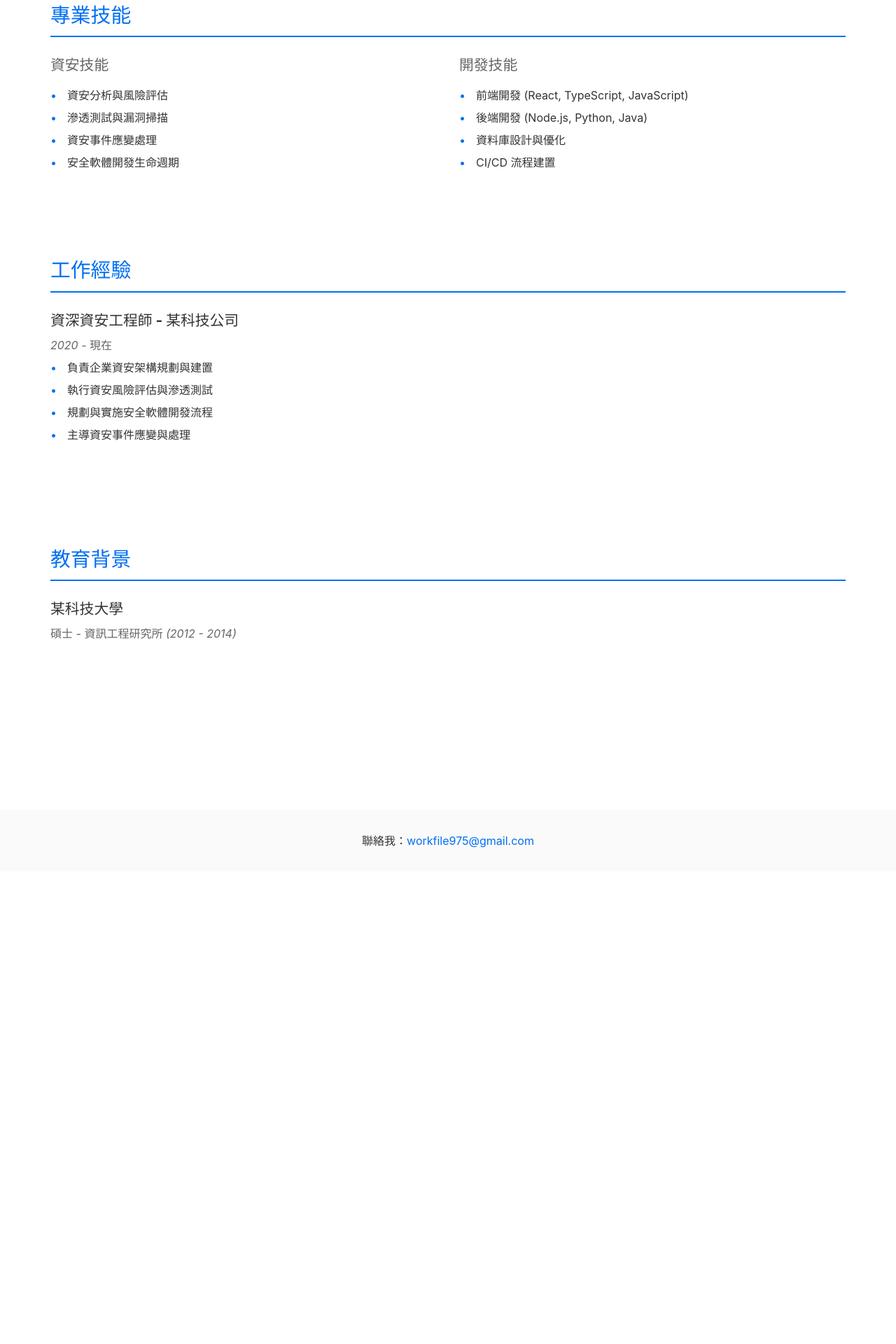
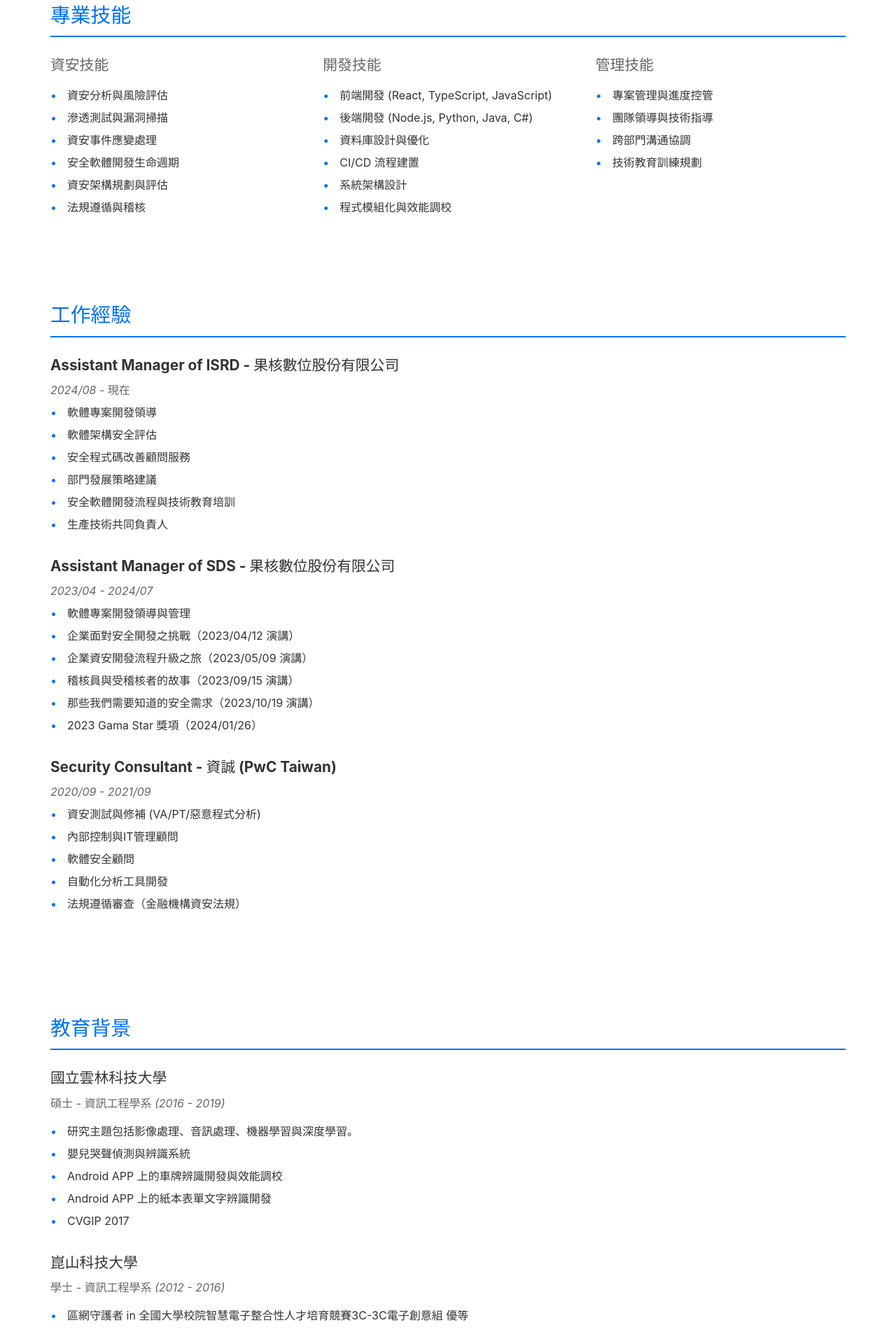
Before and after one commit to Lung-Yu/Lung-Yu.github.io, a React (Vite) app: page /cv in a window 1280 px wide. Shown: the part 320-2240 px from the top of the page at 70% size. Before the commit the page ends 1565 px from the top, so only its background shows below. Built offline with nearby package versions, Linux system fonts and the light colour scheme.

Commit message:
feat: 更新 CV 模組，新增教育描述及會議資料，並調整樣式

```diff
--- a/src/features/cv/components/CV.tsx
+++ b/src/features/cv/components/CV.tsx
@@ -51,6 +51,13 @@ const CV = () => {
             <div className="period">
               {edu.degree} - {edu.major} ({edu.period})
             </div>
+            {edu.description && (
+              <ul className="education-description">
+                {edu.description.map((desc, descIndex) => (
+                  <li key={descIndex}>{desc}</li>
+                ))}
+              </ul>
+            )}
           </div>
         ))}
       </section>
--- a/src/features/cv/data/cv.json
+++ b/src/features/cv/data/cv.json
@@ -10,38 +10,108 @@
                     "資安分析與風險評估",
                     "滲透測試與漏洞掃描",
                     "資安事件應變處理",
-            "安全軟體開發生命週期"
+                    "安全軟體開發生命週期",
+                    "資安架構規劃與評估",
+                    "法規遵循與稽核"
                 ]
             },
             {
                 "category": "開發技能",
                 "items": [
                     "前端開發 (React, TypeScript, JavaScript)",
-            "後端開發 (Node.js, Python, Java)",
+                    "後端開發 (Node.js, Python, Java, C#)",
                     "資料庫設計與優化",
-            "CI/CD 流程建置"
+                    "CI/CD 流程建置",
+                    "系統架構設計",
+                    "程式模組化與效能調校"
+                ]
+            },
+            {
+                "category": "管理技能",
+                "items": [
+                    "專案管理與進度控管",
+                    "團隊領導與技術指導",
+                    "跨部門溝通協調",
+                    "技術教育訓練規劃"
                 ]
             }
         ],
         "experiences": [
             {
-          "company": "某科技公司",
-          "position": "資深資安工程師",
-          "period": "2020 - 現在",
+                "company": "果核數位股份有限公司",
+                "position": "Assistant Manager of ISRD",
+                "period": "2024/08 - 現在",
                 "description": [
-            "負責企業資安架構規劃與建置",
-            "執行資安風險評估與滲透測試",
-            "規劃與實施安全軟體開發流程",
-            "主導資安事件應變與處理"
+                    "軟體專案開發領導",
+                    "軟體架構安全評估",
+                    "安全程式碼改善顧問服務",
+                    "部門發展策略建議",
+                    "安全軟體開發流程與技術教育培訓",
+                    "生產技術共同負責人"
+                ]
+            },
+            {
+                "company": "果核數位股份有限公司",
+                "position": "Assistant Manager of SDS",
+                "period": "2023/04 - 2024/07",
+                "description": [
+                    "軟體專案開發領導與管理",
+                    "企業面對安全開發之挑戰（2023/04/12 演講）",
+                    "企業資安開發流程升級之旅（2023/05/09 演講）",
+                    "稽核員與受稽核者的故事（2023/09/15 演講）",
+                    "那些我們需要知道的安全需求（2023/10/19 演講）",
+                    "2023 Gama Star 獎項（2024/01/26）"
+                ]
+            },
+            {
+                "company": "資誠 (PwC Taiwan)",
+                "position": "Security Consultant",
+                "period": "2020/09 - 2021/09",
+                "description": [
+                    "資安測試與修補 (VA/PT/惡意程式分析)",
+                    "內部控制與IT管理顧問",
+                    "軟體安全顧問",
+                    "自動化分析工具開發",
+                    "法規遵循審查（金融機構資安法規）"
                 ]
             }
         ],
         "education": [
             {
-          "school": "某科技大學",
+                "school": "國立雲林科技大學",
                 "degree": "碩士",
-          "period": "2012 - 2014",
-          "major": "資訊工程研究所"
+                "period": "2016 - 2019",
+                "major": "資訊工程學系",
+                "description": [
+                    "研究主題包括影像處理、音訊處理、機器學習與深度學習。",
+                    "嬰兒哭聲偵測與辨識系統",
+                    "Android APP 上的車牌辨識開發與效能調校",
+                    "Android APP 上的紙本表單文字辨識開發",
+                    "CVGIP 2017"
+                ]
+            },
+            {
+                "school": "崑山科技大學",
+                "degree": "學士",
+                "period": "2012 - 2016",
+                "major": "資訊工程學系",
+                "description": [
+                    "區網守護者 in 全國大學校院智慧電子整合性人才培育競賽3C-3C電子創意組 優等"
+                ]
+            }
+        ],
+        "conferences": [
+            {
+                "title": "DevOps + Sec 是強力援手還是搗亂者",
+                "date": "2024/07/10"
+            },
+            {
+                "title": "DevSecOps 與 AI：雙面刃的挑戰與機遇",
+                "date": "2024/08/30"
+            },
+            {
+                "title": "常見之軟體與企業的安全威脅分析",
+                "date": "2024/09/25"
             }
         ]
     }
--- a/src/features/cv/styles/CV.css
+++ b/src/features/cv/styles/CV.css
@@ -96,6 +96,47 @@
     left: -1.5rem;
 }
 
+.conferences {
+    margin-top: 2rem;
+    padding: 1rem;
+    background: var(--color-gray-50);
+    border-radius: var(--radius-md);
+}
+
+.conference-item {
+    margin-bottom: 1rem;
+    padding: 0.5rem 0;
+    border-bottom: 1px solid var(--color-gray-200);
+}
+
+.conference-item:last-child {
+    border-bottom: none;
+}
+
+.conference-date {
+    color: var(--color-secondary);
+    font-size: 0.9rem;
+}
+.education-description {
+    list-style: none;
+    padding-left: 1.5rem;
+    margin-top: 1rem;
+}
+
+.education-description li {
+    margin: 0.5rem 0;
+    position: relative;
+    color: var(--color-text);
+    font-size: 1rem;
+}
+
+.education-description li::before {
+    content: "•";
+    color: var(--color-primary);
+    position: absolute;
+    left: -1.5rem;
+}
+
 @media (max-width: 768px) {
     .cv-container {
         padding: 1rem;
--- a/src/features/cv/types/index.ts
+++ b/src/features/cv/types/index.ts
@@ -18,4 +18,8 @@ export interface CVData {
       period: string;
       major: string;
     }[];
+    conferences: {
+      title: string;
+      date: string;
+    }[];
   }
```
Lines whose indentation alone changed are shown as unchanged.
